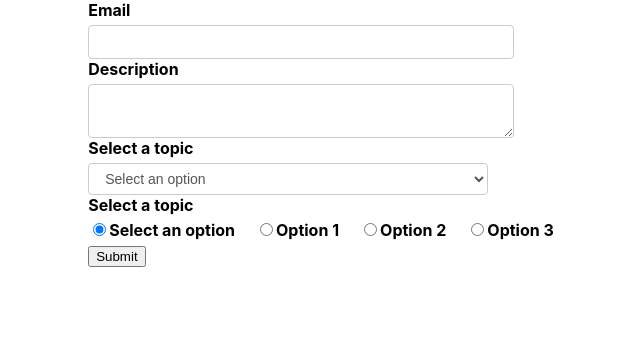
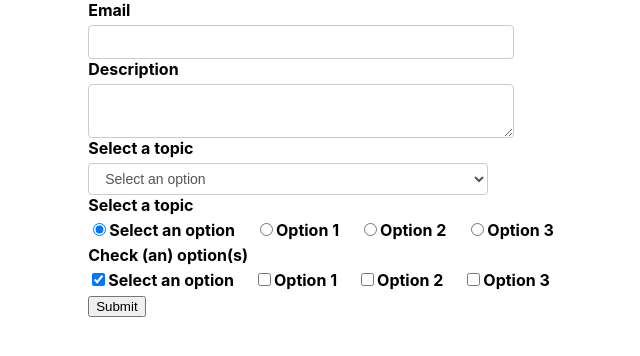
Before and after one commit to lukasz-klekner/formik_controls, a React (Create React App) app: page / in a window 1280 px wide. Shown: the top 356 px of the page, without its empty margins (309-949 px from the left). Built offline with nearby package versions, Linux system fonts and the light colour scheme.

Commit message:
adds CheckboxGroup

```diff
--- /dev/null
+++ b/src/components/CheckboxGroup.js
@@ -0,0 +1,28 @@
+import { Field, ErrorMessage } from 'formik'
+import React from 'react'
+import TextError from './TextError'
+
+const CheckboxGroup = ({ label, name, options, ...rest }) => (
+  <div>
+    <label htmlFor={name}>{label}</label>
+    <Field id={name} name={name} {...rest}>
+      {({ field }) =>
+        options.map((option) => (
+          <React.Fragment key={option.key}>
+            <input
+              type='checkbox'
+              id={option.value}
+              {...field}
+              value={option.value}
+              checked={field.value.includes(option.value)}
+            />
+            <label htmlFor={option.value}>{option.key}</label>
+          </React.Fragment>
+        ))
+      }
+    </Field>
+    <ErrorMessage name={name} component={TextError} />
+  </div>
+)
+
+export default CheckboxGroup
--- a/src/components/FormikContainer.js
+++ b/src/components/FormikContainer.js
@@ -17,17 +17,26 @@
     { key: 'Option 3', value: 'roption3' },
   ]
 
+  const checkboxOptions = [
+    { key: 'Select an option', value: '' },
+    { key: 'Option 1', value: 'coption1' },
+    { key: 'Option 2', value: 'coption2' },
+    { key: 'Option 3', value: 'coption3' },
+  ]
+
   const initialValues = {
     email: '',
     description: '',
     selectOption: '',
     radioOption: '',
+    checkboxOptions: [''],
   }
   const validationSchema = Yup.object({
     email: Yup.string().email('Invalid email').required('Required'),
     description: Yup.string().required('Required'),
     selectOption: Yup.string().required('Required'),
     radioOption: Yup.string().required('Required'),
+    checkboxOptions: Yup.array().required('Required'),
   })
   const onSubmit = (values) => console.log('Form data', values)
 
@@ -62,6 +71,12 @@
             label='Select a topic'
             options={radioOptions}
           />
+          <FormikControl
+            control='checkbox'
+            name='checkboxOptions'
+            label='Check (an) option(s)'
+            options={checkboxOptions}
+          />
           <button type='submit'>Submit</button>
         </Form>
       )}
--- a/src/components/FormikControl.js
+++ b/src/components/FormikControl.js
@@ -2,6 +2,7 @@
 import Textarea from './Textarea'
 import Select from './Select'
 import RadioButtons from './RadioButtons'
+import CheckboxGroup from './CheckboxGroup'
 
 const FormikControl = ({ control, ...rest }) => {
   switch (control) {
@@ -14,6 +15,7 @@
     case 'radio':
       return <RadioButtons {...rest} />
     case 'checkbox':
+      return <CheckboxGroup {...rest} />
     case 'date':
     default:
       return null
```
